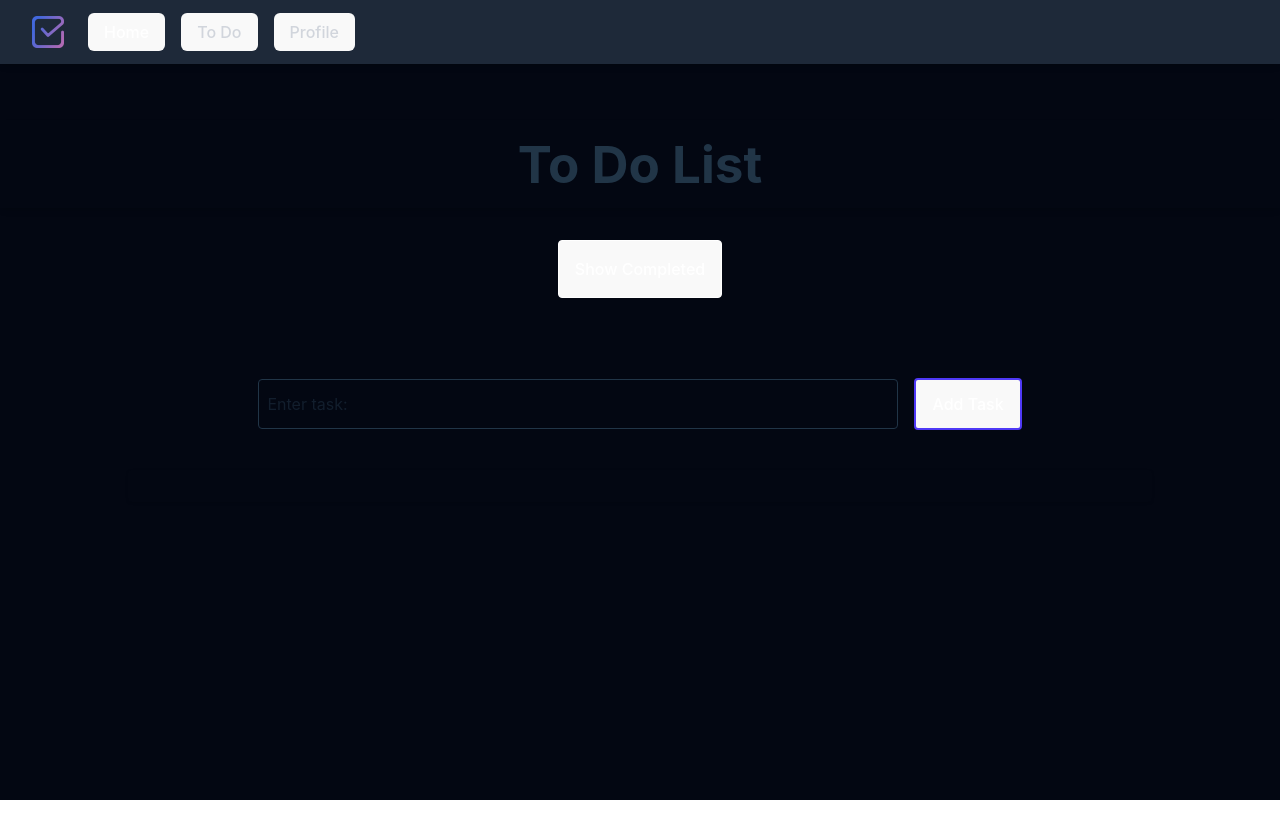
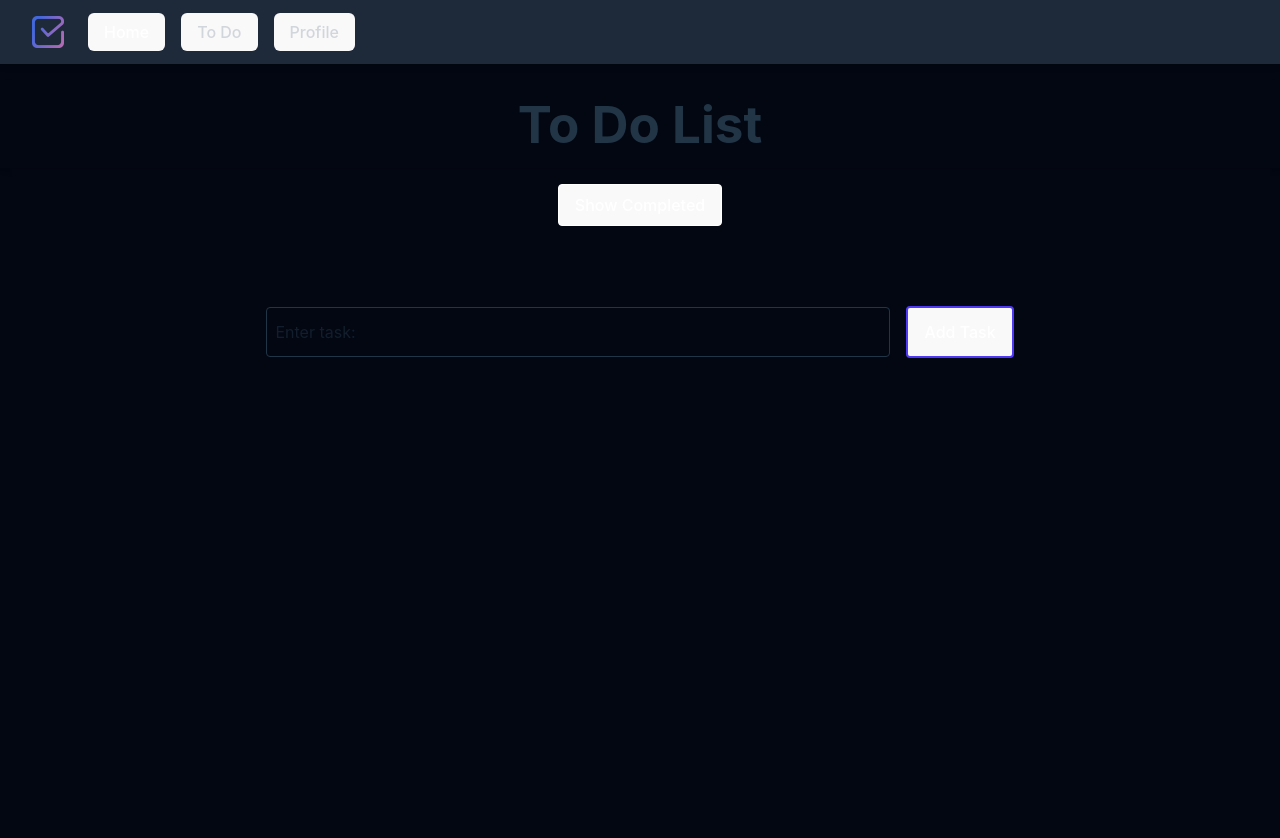
Before and after one commit to Ella-Raputri/TA-WADS-ToDoList, a React (Vite) app: page /todo in a window 1280 px wide. Before the commit the page ends 800 px from the top, so only its background shows below. Built offline with nearby package versions, Linux system fonts and the light colour scheme; a web font is replaced by a local one.

Commit message:
fix:scrollbar

```diff
--- a/package.json
+++ b/package.json
@@ -16,6 +16,7 @@
     "@headlessui/react": "^2.2.0",
     "@heroicons/react": "^2.2.0",
     "@tailwindcss/vite": "^4.0.9",
+    "firebase": "^11.4.0",
     "react": "^19.0.0",
     "react-dom": "^19.0.0",
     "react-router-dom": "^7.2.0",
--- a/src/components/Homepage.jsx
+++ b/src/components/Homepage.jsx
@@ -20,7 +20,7 @@ export const Homepage = ({setPage}) => {
     return (
         <div className="min-h-screen bg-gradient-to-b from-black to-gray-900 flex flex-col items-center justify-center text-white">
 
-            <div className="text-center mb-8">
+            <div className="text-center mb-8 mt-25 md:mt-15">
                 <h2 className="text-lg sm:text-2xl font-light text-gray-300">
                 Boost Your Efficiency with
                 </h2>
--- a/src/components/ToDoWrapper.jsx
+++ b/src/components/ToDoWrapper.jsx
@@ -6,11 +6,10 @@ import { EditTodoForm } from './EditToDoForm.jsx';
 import { toast, ToastContainer } from 'react-toastify';
 import 'react-toastify/dist/ReactToastify.css';
 
-
 uuidv4();
 
 export const TodoWrapper = () => {
-    const [toDos, setToDos] = useState([])
+    const [toDos, setToDos] = useState([]);
     const [showCompleted, setShowCompleted] = useState(false);
 
     const addToDo = toDo => {
@@ -20,35 +19,29 @@ export const TodoWrapper = () => {
             completed: false,
             isEditing: false
         }]);
-
-        console.log(toDos);
-        toast.success("Task added successfully!")
+        toast.success("Task added successfully!");
     }
 
     const toggleComplete = id => {
-        setToDos(toDos.map(todo => todo.id === id ? {...
-        todo, completed: !todo.completed} : todo ))
-        toast.success("Yay! Task completed.")
+        setToDos(toDos.map(todo => todo.id === id ? { ...todo, completed: !todo.completed } : todo));
+        toast.success("Yay! Task completed.");
     }
 
     const deleteToDo = id => {
-        const confirm = window.confirm("Are you sure you want to delete this task?")
-        if(confirm) {
+        const confirm = window.confirm("Are you sure you want to delete this task?");
+        if (confirm) {
             setToDos(toDos.filter(todo => todo.id !== id));
-           toast.success("Task deleted successfully!")
+            toast.success("Task deleted successfully!");
         }
-
     }
 
     const editToDo = id => {
-        setToDos(toDos.map((todo) => todo.id === id ? {...
-            todo, isEditing: !todo.isEditing} : todo));
+        setToDos(toDos.map(todo => todo.id === id ? { ...todo, isEditing: !todo.isEditing } : todo));
     }
 
     const editTask = (id, updatedValue) => {
-        setToDos(toDos.map(todo => todo.id === id ? {...
-            todo, task: updatedValue, isEditing: !todo.isEditing} : todo));
-        toast.success("Task edited successfully!")
+        setToDos(toDos.map(todo => todo.id === id ? { ...todo, task: updatedValue, isEditing: !todo.isEditing } : todo));
+        toast.success("Task edited successfully!");
     }
 
     const toggleCompletedFilter = () => {
@@ -56,35 +49,34 @@ export const TodoWrapper = () => {
     };
 
     const filteredTasks = showCompleted
-        ? toDos.filter((todo) => todo.completed)
+        ? toDos.filter(todo => todo.completed)
         : toDos;
 
     const handleToggle = (todoId) => {
-        setToDos((prevToDos) =>
-            prevToDos.map((todo) =>
+        setToDos(prevToDos =>
+            prevToDos.map(todo =>
                 todo.id === todoId ? { ...todo, completed: !todo.completed } : todo
             )
         );
     };
 
-
     return (
-        <div className="min-h-screen bg-gray-950 ">
-        <h1 className="text-2xl font-bold text-center py-4 fixed top-30 left-0 w-full shadow-md">To Do List</h1>
-        <div className="TodoWrapper mt-20 fixed top-40 left-0 w-full">
+        <div className="min-h-screen bg-gray-950 py-10">
+            <h1 className="text-2xl mt-10 font-bold text-center py-4 bg-gray-950 shadow-md">To Do List</h1>
+            <div className="TodoWrapper p-4">
                 <button onClick={toggleCompletedFilter}
-                className={`px-4 py-4 rounded border transition-colors duration-300  ${
-                    showCompleted ? 'bg-neutral-300 text-neutral-900 border-black hover:bg-neutral-400':
+                    className={`px-4 py-2 rounded border transition-colors duration-300 ${
+                        showCompleted ? 'bg-neutral-300 text-neutral-900 border-black hover:bg-neutral-400' :
                         'bg-neutral-900 text-white border-white hover:bg-neutral-700'
                     }`}>
                     {showCompleted ? 'Show All' : 'Show Completed'}
                 </button>
 
-            <ToDoForm addToDo={addToDo}/>
-            <div className="max-h-100 w-4/5 mx-auto p-4 rounded shadow-sm overflow-y-auto px-15">
+                <ToDoForm addToDo={addToDo} />
+                <div className="mt-4 h-96 overflow-y-auto">
                     {filteredTasks.map((todo) => (
                         todo.isEditing ? (
-                        <EditTodoForm editToDo={editTask} task={todo} />
+                            <EditTodoForm editToDo={editTask} task={todo} key={todo.id} />
                         ) : (
                             <ToDo
                                 task={todo}
@@ -92,14 +84,13 @@ export const TodoWrapper = () => {
                                 deleteToDo={deleteToDo}
                                 editToDo={editToDo}
                                 onToggle={handleToggle}
+                                key={todo.id}
                             />
                         )
                     ))}
                 </div>
-
+            </div>
             <ToastContainer position='bottom-right' autoClose={1000} hideProgressBar />
         </div>
-
-        </div>
-    )
+    );
 }
--- /dev/null
+++ b/src/firebase.js
@@ -0,0 +1,26 @@
+// Import the functions you need from the SDKs you need
+import { initializeApp } from "firebase/app";
+// import { getAnalytics } from "firebase/analytics";
+import { getFirestore } from "firebase/firestore";
+
+// TODO: Add SDKs for Firebase products that you want to use
+// https://firebase.google.com/docs/web/setup#available-libraries
+
+// Your web app's Firebase configuration
+// For Firebase JS SDK v7.20.0 and later, measurementId is optional
+const firebaseConfig = {
+  apiKey: "AIzaSyCMR8VQ8bBYaIYtlkbos5A4r1tf0UJwafk",
+  authDomain: "todoapp-3f5f8.firebaseapp.com",
+  projectId: "todoapp-3f5f8",
+  storageBucket: "todoapp-3f5f8.firebasestorage.app",
+  messagingSenderId: "43092506157",
+  appId: "1:43092506157:web:fd63ea4b1624988b442aa4",
+  measurementId: "G-CZY4EV4BMX"
+};
+
+// Initialize Firebase
+const app = initializeApp(firebaseConfig);
+const db = getFirestore(app);
+
+export default db;
+// const analytics = getAnalytics(app);
```
Also changed, not shown: 1 other file (tests, documents, lock files or other folders). Lines whose indentation alone changed are shown as unchanged.
